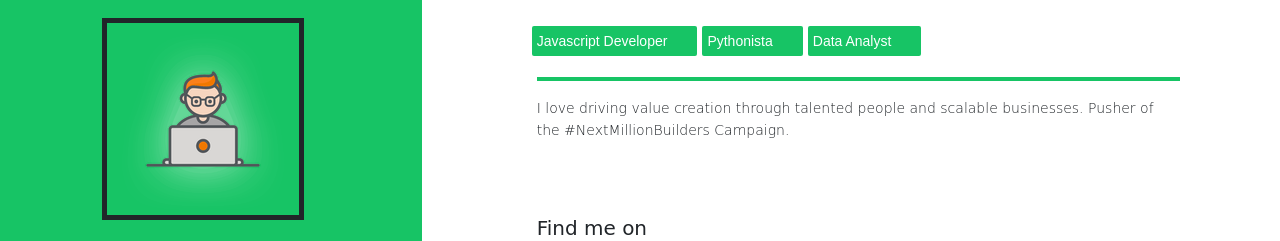
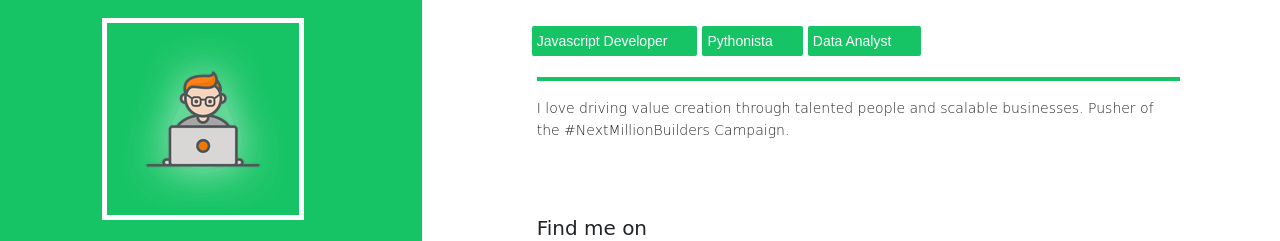
Before and after one commit to nafiuadegbite/dev-task-2, a plain HTML site: page index.html in a window 1280 px wide. Shown: the part 111-352 px from the top of the page. Drawn offline with Linux system fonts and the light colour scheme.

Commit message:
Update styles.css

```diff
--- a/css/styles.css
+++ b/css/styles.css
@@ -72,7 +72,7 @@ hr.bio-list {
   height: 100vh !important;
 }
 .avatar img {
-  border: 5px solid;
+  border: 5px #ffffff solid;
   margin-top: 100px;
 }
 .info-box {
```
